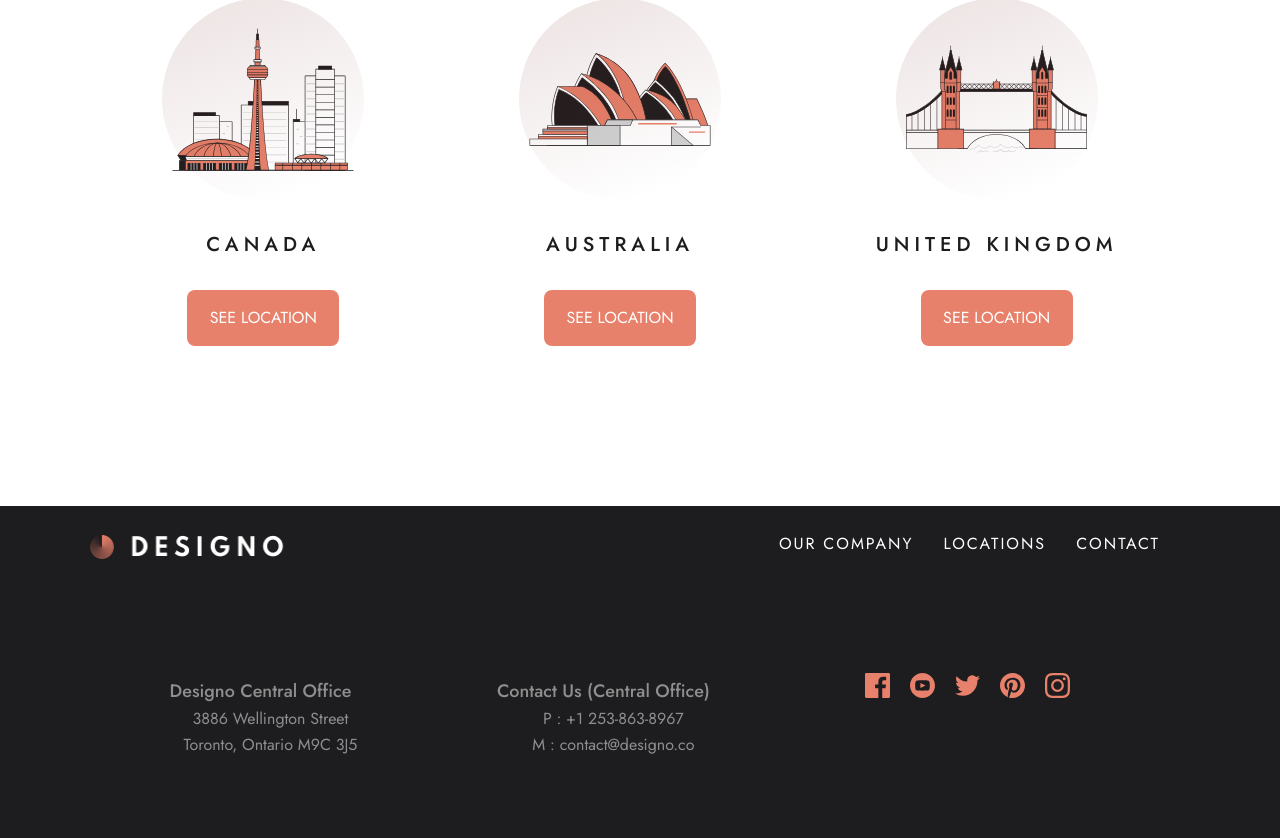
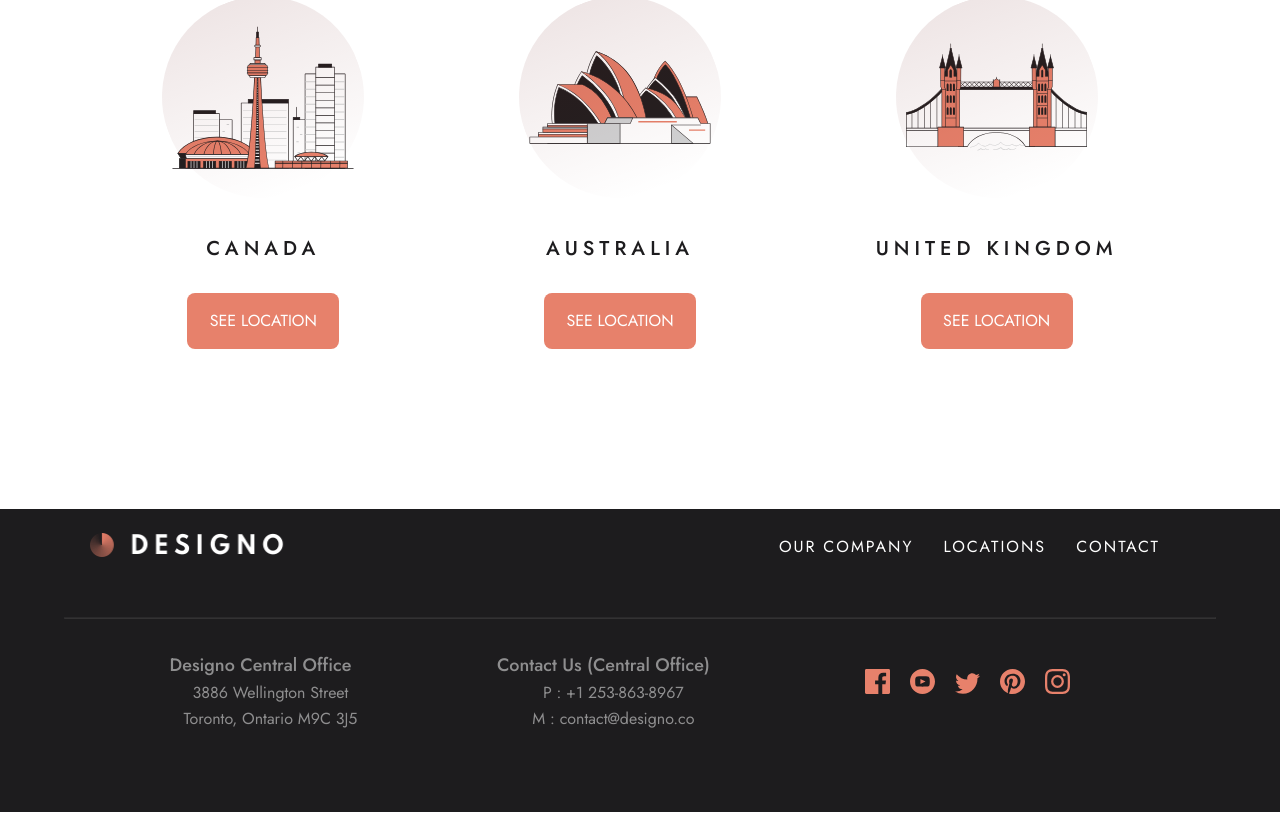
Before and after one commit to Aryaman2803/Designo, a React (Create React App) app: page /contact in a window 1280 px wide. Shown: the part 780-1618 px from the top of the page. After the commit the page ends 1592 px from the top, so only its background shows below. Built offline with nearby package versions, Linux system fonts and the light colour scheme.

Commit message:
making project ready to deploy

```diff
--- a/package.json
+++ b/package.json
@@ -6,11 +6,9 @@
     "@testing-library/jest-dom": "^5.11.6",
     "@testing-library/react": "^11.2.1",
     "@testing-library/user-event": "^12.2.2",
-    "bootstrap": "^4.5.3",
     "include-media": "^1.4.9",
     "node-sass": "^4.14.1",
     "react": "^17.0.1",
-    "react-bootstrap": "^1.4.0",
     "react-dom": "^17.0.1",
     "react-hamburger-menu": "^1.2.1",
     "react-responsive": "^8.1.1",
--- a/public/index.html
+++ b/public/index.html
@@ -33,12 +33,6 @@
       integrity="sha384-vp86vTRFVJgpjF9jiIGPEEqYqlDwgyBgEF109VFjmqGmIY/Y4HV4d3Gp2irVfcrp"
       crossorigin="anonymous"
     />
-    <link
-      rel="stylesheet"
-      href="https://cdn.jsdelivr.net/npm/bootstrap@4.5.3/dist/css/bootstrap.min.css"
-      integrity="sha384-TX8t27EcRE3e/ihU7zmQxVncDAy5uIKz4rEkgIXeMed4M0jlfIDPvg6uqKI2xXr2"
-      crossorigin="anonymous"
-    />
     <title>Frontend Mentor | Designo Agency Website Challenge</title>
   </head>
   <body>
--- a/src/Home.js
+++ b/src/Home.js
@@ -5,7 +5,6 @@ import passionate from "./starter/assets/home/desktop/illustration-passionate.sv
 import resourceful from "./starter/assets/home/desktop/illustration-resourceful.svg";
 import friendly from "./starter/assets/home/desktop/illustration-friendly.svg";
 import leaf from "./starter/assets/shared/desktop/bg-pattern-leaf.svg";
-import { useMediaQuery } from "react-responsive";
 import "./styles/scss/Home.scss";
 import Project from "./Project";
 import Footer from "./Footer";
@@ -15,9 +14,6 @@ export default function Home() {
   useEffect(() => {
     window.scrollTo(0, 0);
   }, []);
-  const isDesktop = useMediaQuery({
-    query: "(min-device-width: 1220px)",
-  });
   return (
     <div className="Home">
       <NavBar />
--- a/src/NavBar.js
+++ b/src/NavBar.js
@@ -1,23 +1,8 @@
-import React, { useState } from "react";
+import React from "react";
 import logoDark from "./starter/assets/shared/desktop/logo-dark.png";
-import { useMediaQuery } from "react-responsive";
 import "./styles/scss/Navbar.scss";
 import { Link } from "react-router-dom";
-import Navbar from "react-bootstrap/Navbar";
 export default function NavBar() {
-  const [open, setOpen] = useState(false);
-
-  const isMobile = useMediaQuery({
-    query: "(max-device-width: 767px)",
-  });
-  const isTabletOrDesktop = useMediaQuery({
-    query: "(min-device-width:768px)",
-  });
-
-  const openMenu = () => {
-    setOpen(!open);
-  };
-
   return (
     <div className="">
       <div className="Navbar">
```
Also changed, not shown: 1 other file (tests, documents, lock files or other folders).
